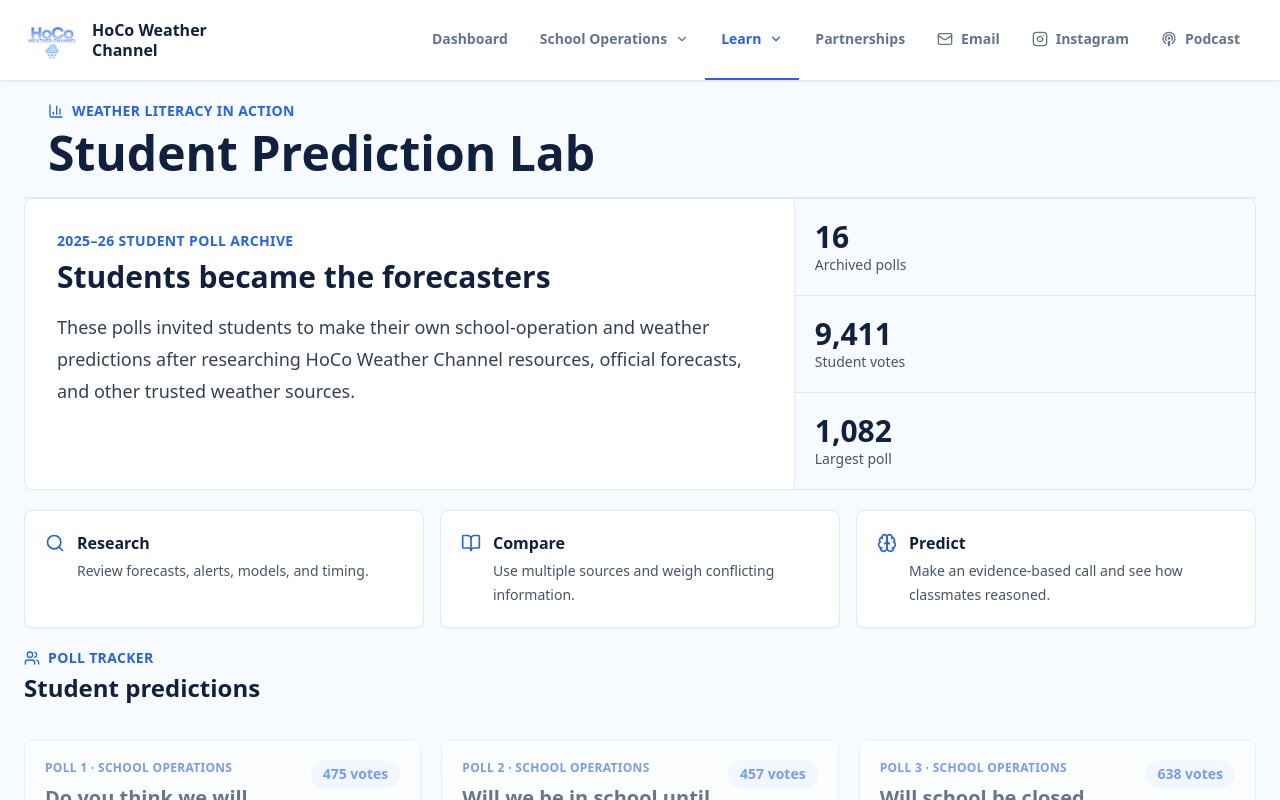
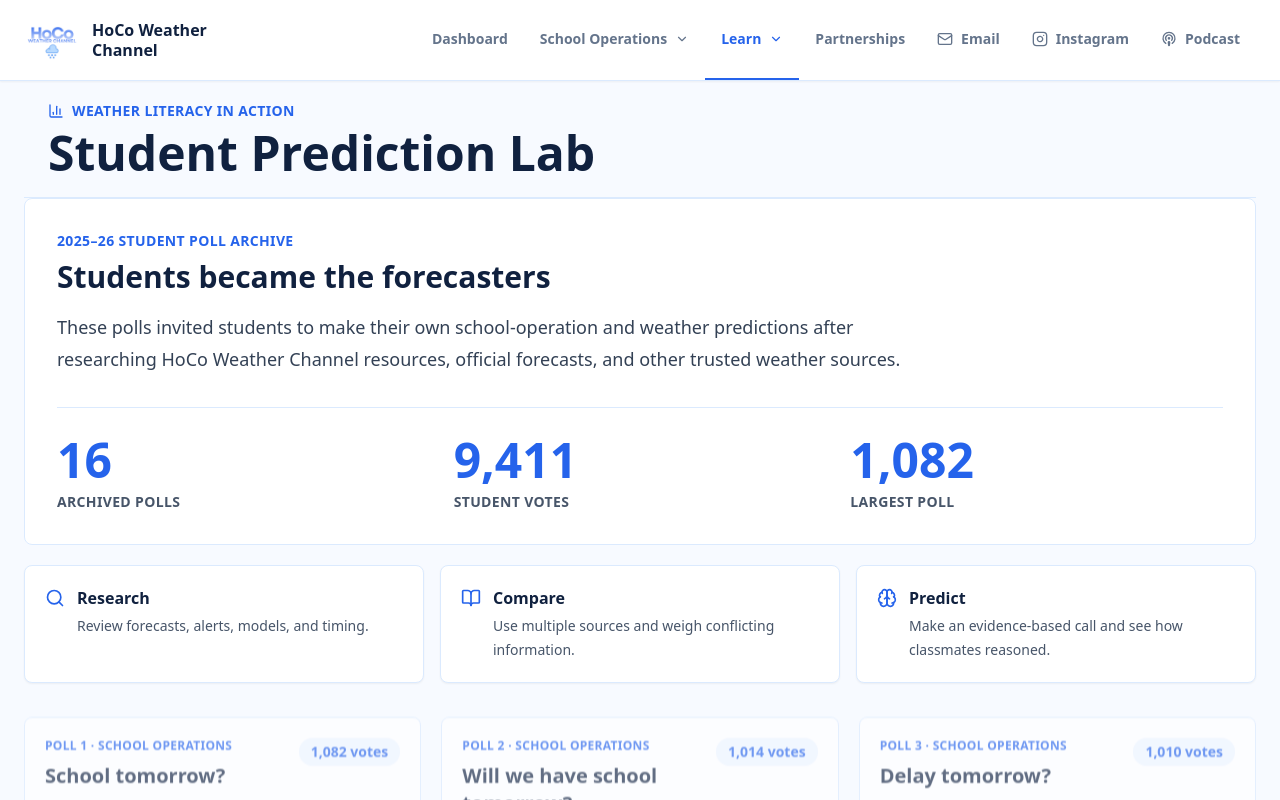
Before and after one commit to davidliu-2008/HoCoWX, a Next.js app: page /student-polls in a window 1280 px wide. Shown: the top 800 px of the page. Built offline with nearby package versions, Linux system fonts and the light colour scheme.

Commit message:
Improve student poll archive layout

```diff
--- a/app/interview/page.tsx
+++ b/app/interview/page.tsx
@@ -132,12 +132,6 @@ export default function InterviewPage() {
             meet again with Superintendent Bill Barnes on October 1 to work through the details and plan what the
             collaboration will look like.
           </p>
-          <div className="my-5 border-t border-blue-200" />
-          <h3 className="font-bold text-ink">In Progress</h3>
-          <p className="mt-2 leading-6 text-slate-700">
-            We&apos;re also exploring possible collaborations with Jason Samenow of Capital Weather Gang and Matthew
-            Cappucci, senior meteorologist and storm chaser at MyRadar.
-          </p>
       </aside>
     </main>
   );
--- a/app/student-polls/page.tsx
+++ b/app/student-polls/page.tsx
@@ -1,4 +1,4 @@
-import { BarChart3, BookOpen, Brain, Search, Users } from "lucide-react";
+import { BarChart3, BookOpen, Brain, Search } from "lucide-react";
 import { PageTabs } from "@/components/PageTabs";
 
 type PollOption = {
@@ -158,10 +158,10 @@ const polls: StudentPoll[] = [
   }
 ];
 
-const totalVotes = polls.reduce(
-  (pollTotal, poll) => pollTotal + poll.options.reduce((optionTotal, option) => optionTotal + option.votes, 0),
-  0
-);
+const getPollTotal = (poll: StudentPoll) => poll.options.reduce((total, option) => total + option.votes, 0);
+const sortedPolls = [...polls].sort((first, second) => getPollTotal(second) - getPollTotal(first));
+const totalVotes = polls.reduce((total, poll) => total + getPollTotal(poll), 0);
+const largestPoll = getPollTotal(sortedPolls[0]);
 
 function PollCard({ poll, index }: { poll: StudentPoll; index: number }) {
   const total = poll.options.reduce((sum, option) => sum + option.votes, 0);
@@ -218,8 +218,8 @@ export default function StudentPollsPage() {
         </div>
       </header>
 
-      <section className="mb-5 grid overflow-hidden rounded-lg border border-blue-100 bg-white shadow-sm lg:grid-cols-[1.25fr_0.75fr]">
-        <div className="p-6 sm:p-8">
+      <section className="mb-5 overflow-hidden rounded-lg border border-blue-100 bg-white p-6 shadow-sm sm:p-8">
+        <div>
           <p className="text-sm font-semibold uppercase tracking-wide text-bay">2025–26 Student Poll Archive</p>
           <h2 className="mt-2 text-2xl font-bold text-ink sm:text-3xl">Students became the forecasters</h2>
           <p className="mt-4 max-w-4xl text-lg leading-8 text-slate-700">
@@ -227,18 +227,18 @@ export default function StudentPollsPage() {
             HoCo Weather Channel resources, official forecasts, and other trusted weather sources.
           </p>
         </div>
-        <div className="grid grid-cols-3 border-t border-blue-100 bg-ice/70 lg:grid-cols-1 lg:border-l lg:border-t-0">
-          <div className="flex flex-col justify-center border-r border-blue-100 p-5 lg:border-b lg:border-r-0">
-            <span className="text-3xl font-bold text-ink">{polls.length}</span>
-            <span className="text-sm text-slate-600">Archived polls</span>
+        <div className="mt-8 grid gap-6 border-t border-blue-100 pt-7 sm:grid-cols-3">
+          <div>
+            <span className="block text-4xl font-black text-bay sm:text-5xl">{polls.length}</span>
+            <span className="mt-2 block text-sm font-bold uppercase tracking-wide text-slate-600">Archived polls</span>
           </div>
-          <div className="flex flex-col justify-center border-r border-blue-100 p-5 lg:border-b lg:border-r-0">
-            <span className="text-3xl font-bold text-ink">{totalVotes.toLocaleString()}</span>
-            <span className="text-sm text-slate-600">Student votes</span>
+          <div>
+            <span className="block text-4xl font-black text-bay sm:text-5xl">{totalVotes.toLocaleString()}</span>
+            <span className="mt-2 block text-sm font-bold uppercase tracking-wide text-slate-600">Student votes</span>
           </div>
-          <div className="flex flex-col justify-center p-5">
-            <span className="text-3xl font-bold text-ink">1,082</span>
-            <span className="text-sm text-slate-600">Largest poll</span>
+          <div>
+            <span className="block text-4xl font-black text-bay sm:text-5xl">{largestPoll.toLocaleString()}</span>
+            <span className="mt-2 block text-sm font-bold uppercase tracking-wide text-slate-600">Largest poll</span>
           </div>
         </div>
       </section>
@@ -258,15 +258,8 @@ export default function StudentPollsPage() {
         </div>
       </section>
 
-      <div className="mb-5 flex items-end justify-between gap-4">
-        <div>
-          <p className="flex items-center gap-2 text-sm font-semibold uppercase tracking-wide text-bay"><Users className="h-4 w-4" /> Poll Tracker</p>
-          <h2 className="mt-1 text-2xl font-bold text-ink">Student predictions</h2>
-        </div>
-      </div>
-
       <section className="grid gap-5 lg:grid-cols-2 xl:grid-cols-3">
-        {polls.map((poll, index) => <PollCard key={`${poll.question}-${index}`} poll={poll} index={index} />)}
+        {sortedPolls.map((poll, index) => <PollCard key={`${poll.question}-${index}`} poll={poll} index={index} />)}
       </section>
     </main>
   );
```
